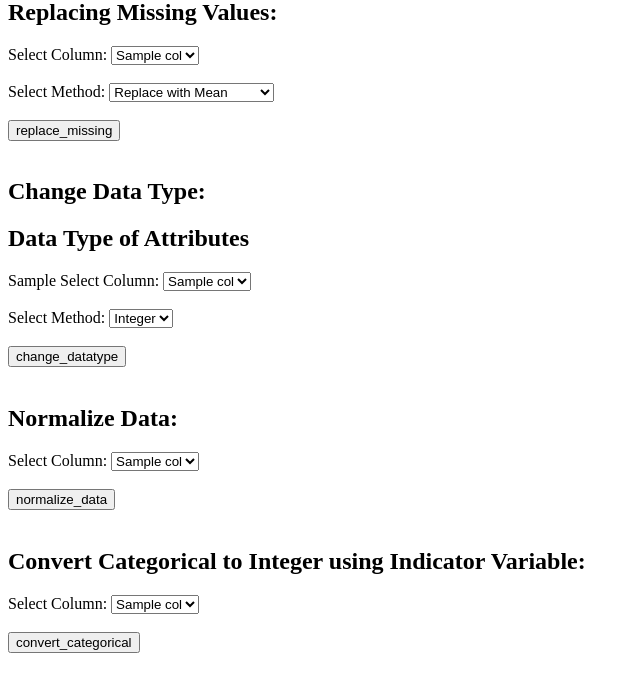
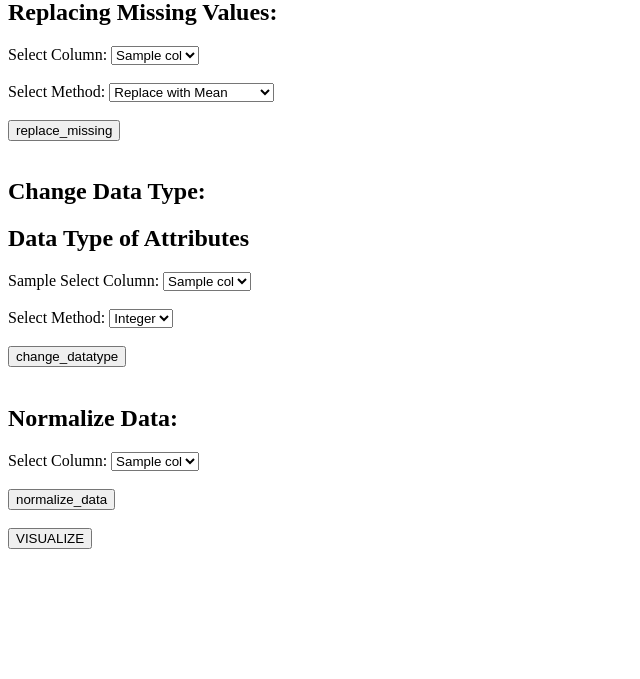
Before and after one commit to TeamNecta/Datahive_BE, a Flask app: template templates/advance_cleaning.html in a window 1280 px wide. Shown: the part 213-892 px from the top of the page, without its empty margins (0-640 px from the left). After the commit the page ends 762 px from the top, so only its background shows below. Run offline with Flask 2, Linux system fonts and the light colour scheme; the template is opened without the code that fills it: most values are stand-ins (such as "Sample title", 1, 10 or a date in 2020).

Commit message:
minor changes

```diff
--- a/app.py
+++ b/app.py
@@ -81,15 +81,15 @@ def advance_cleaning():
                 df[col] = df[col] / df[col].max()
             clean_message = "Data normalized successfully!"
 
-        elif request.form["action"] == "convert_categorical":
-            columns = request.form.getlist("columns")
-            dummyframe = pd.get_dummies(df, columns=columns, prefix=columns)
-            # dummyframe2 = pd.get_dummies(df['aspiration'])
-            # dummyframe2.rename(columns={'std':'aspiration-std','turbo':'aspiration-turbo'}, inplace=True)
-            # merge the dummyframe2 to main data frame and remove th aspiration column
-            df = pd.concat([df, dummyframe], axis=1)
-            # df.drop('aspiration', axis=1, inplace=True)
-            clean_message = "Categorical data converted to integer successfully!"
+        # elif request.form["action"] == "convert_categorical":
+        #     columns = request.form.getlist("columns")
+        #     dummyframe = pd.get_dummies(df, columns=columns, prefix=columns)
+        #     # dummyframe2 = pd.get_dummies(df['aspiration'])
+        #     # dummyframe2.rename(columns={'std':'aspiration-std','turbo':'aspiration-turbo'}, inplace=True)
+        #     # merge the dummyframe2 to main data frame and remove th aspiration column
+        #     df = pd.concat([df, dummyframe], axis=1)
+        #     # df.drop('aspiration', axis=1, inplace=True)
+        #     clean_message = "Categorical data converted to integer successfully!"
 
     miss_data = df.isnull().sum()[df.isnull().sum() > 0]
     miss_data = miss_data.to_frame()
--- a/templates/advance_cleaning.html
+++ b/templates/advance_cleaning.html
@@ -61,7 +61,7 @@
     <input type="submit" name="action" value="normalize_data">
     <br><br>
 
-    <h2>Convert Categorical to Integer using Indicator Variable:</h2>
+    <!-- <h2>Convert Categorical to Integer using Indicator Variable:</h2>
     <label>Select Column:</label>
     <select name="column">
       {% for col in columns %}
@@ -70,10 +70,10 @@
     </select>
     <br><br>
     <input type="submit" name="action" value="convert_categorical">
-    <br><br>
+    <br><br> -->
   </form>
 
-  <a href="visualization"><button</a>
+  <a href="visualization"><button>VISUALIZE</button></a>
 
 </body>
 
```
